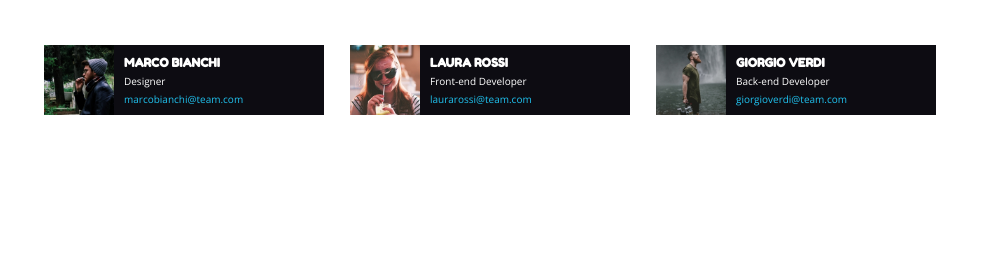
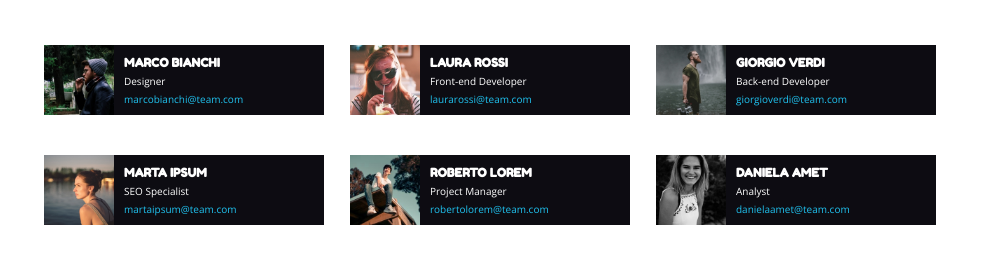
Before and after one commit to Al-E-00/html-css-float-cards, a plain HTML site: page index.html in a window 1280 px wide. Shown: the part 152-416 px from the top of the page, without its empty margins (145-1134 px from the left). Drawn offline with nearby package versions, Linux system fonts and the light colour scheme.

Commit message:
Final line people done

```diff
--- a/CSS/style.css
+++ b/CSS/style.css
@@ -35,6 +35,7 @@
 
 .block {
     padding: 0 13px;
+    padding-bottom: 40px;
     float: left;
 }
 
--- a/index.html
+++ b/index.html
@@ -46,6 +46,33 @@
                     </div>
                 </div>
 
+                <div class="block">
+                    <div class="content clearfix">
+                        <img src="img/female2.png" alt="Female portrait sun">
+                        <h2>Marta Ipsum</h2>
+                        <span>SEO Specialist</span>
+                        <span class="blue">martaipsum@team.com</span>
+                    </div>
+                </div>
+
+                <div class="block">
+                    <div class="content clearfix">
+                        <img src="img/male3.png" alt="Male picture">
+                        <h2>Roberto Lorem</h2>
+                        <span>Project Manager</span>
+                        <span class="blue">robertolorem@team.com</span>
+                    </div>
+                </div>
+
+                <div class="block">
+                    <div class="content clearfix">
+                        <img src="img/female3.png" alt="Female picture black and white">
+                        <h2>Daniela Amet</h2>
+                        <span>Analyst</span>
+                        <span class="blue">danielaamet@team.com</span>
+                    </div>
+                </div>
+
         </main>
 
     </body>
```
